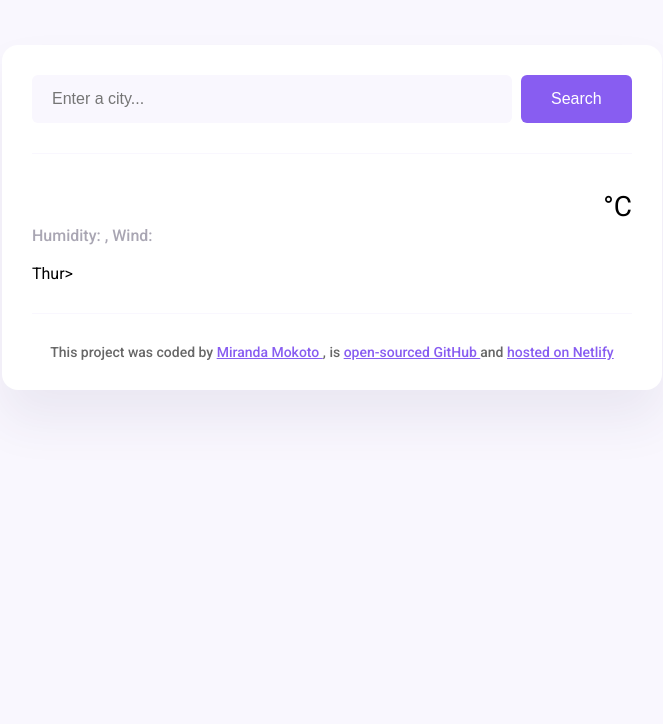
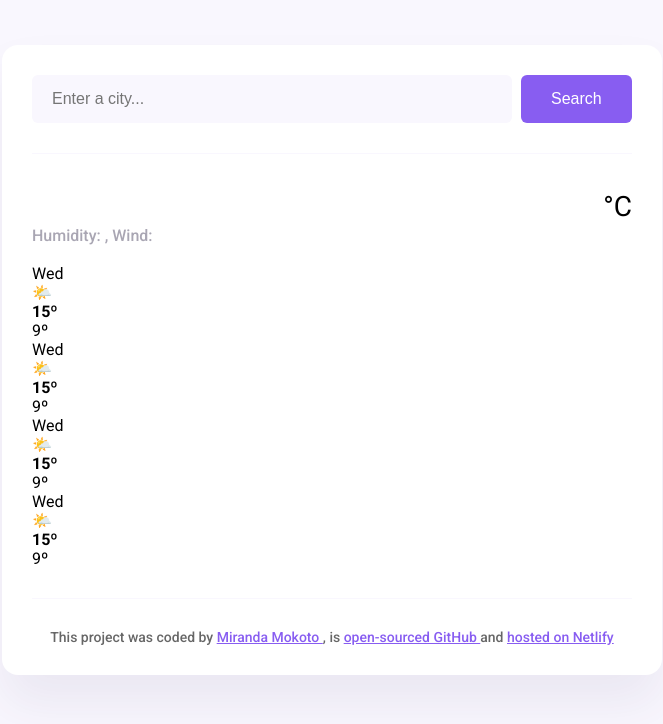
Before and after one commit to mmokoto/final-project-weather-forecast-vanilla, a plain HTML site: page src/index.html in a window 1280 px wide. Shown: the whole page, without its empty margins (308-971 px from the left). Drawn offline with nearby package versions, Linux system fonts and the light colour scheme; files that its build step writes are made by us from their sources; no server answers; files whose address does not match are found by name; a web font is replaced by a local one.

Commit message:
made changes to the weather forecast span

```diff
--- a/src/index.html
+++ b/src/index.html
@@ -43,8 +43,46 @@
     </div>
     </div>
     <div class="weather-forecast">
-    <div class="row">
-    <div class="col-2">Thur></div>
+    <div class="weather-forecast-day">
+            <div class="weather-forecast-date">Wed</div>
+            <div class="weather-forecast-icon">🌤️</div>
+            <div class="weather-forecast-temperatures">
+              <div class="weather-forecast-temperature">
+                <strong>15º</strong>
+              </div>
+              <div class="weather-forecast-temperature">9º</div>
+            </div>
+          </div>
+          <div class="weather-forecast-day">
+            <div class="weather-forecast-date">Wed</div>
+            <div class="weather-forecast-icon">🌤️</div>
+            <div class="weather-forecast-temperatures">
+              <div class="weather-forecast-temperature">
+                <strong>15º</strong>
+              </div>
+              <div class="weather-forecast-temperature">9º</div>
+            </div>
+          </div>
+          <div class="weather-forecast-day">
+            <div class="weather-forecast-date">Wed</div>
+            <div class="weather-forecast-icon">🌤️</div>
+            <div class="weather-forecast-temperatures">
+              <div class="weather-forecast-temperature">
+                <strong>15º</strong>
+              </div>
+              <div class="weather-forecast-temperature">9º</div>
+            </div>
+          </div>
+          <div class="weather-forecast-day">
+            <div class="weather-forecast-date">Wed</div>
+            <div class="weather-forecast-icon">🌤️</div>
+            <div class="weather-forecast-temperatures">
+              <div class="weather-forecast-temperature">
+                <strong>15º</strong>
+              </div>
+              <div class="weather-forecast-temperature">9º</div>
+            </div>
+          </div>
     </div>
     </main>
 
```
